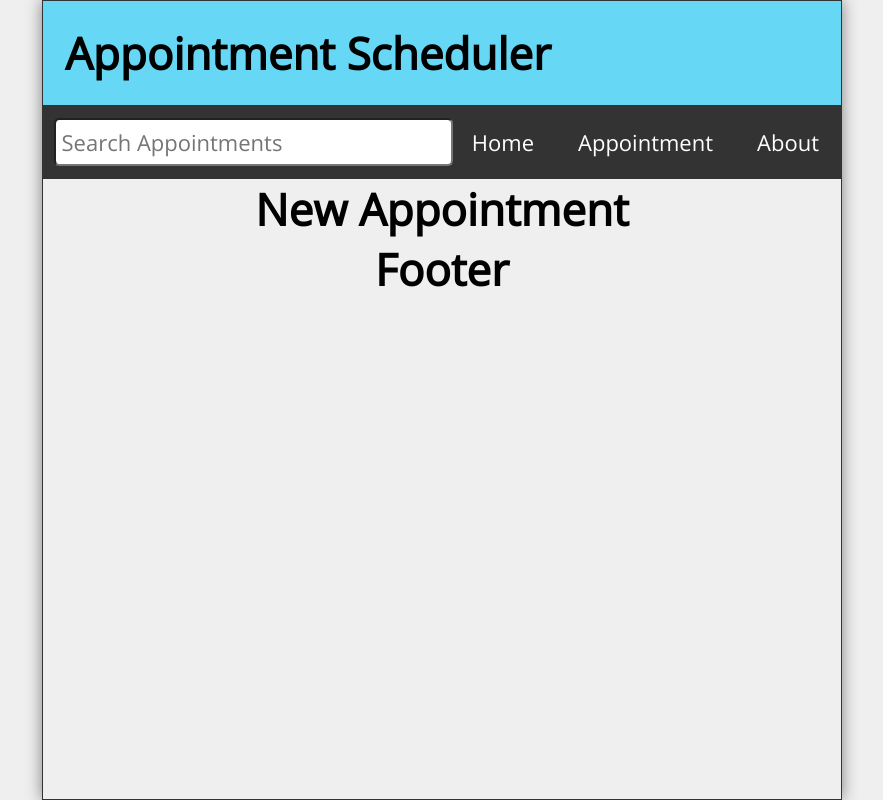
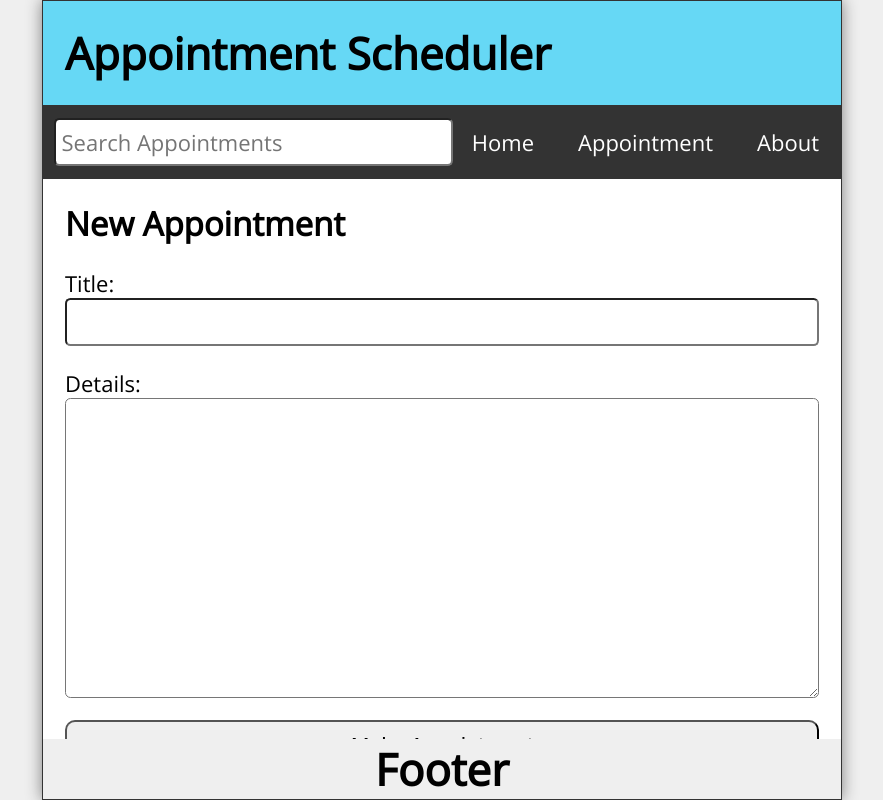
Before and after one commit to niiquash/scheduling-app, a React (Create React App) app in the folder frontend/schedulingapp/: page /appointment in a window 1280 px wide. Shown: the whole page, without its empty margins (198-1081 px from the left). Built offline with nearby package versions, Linux system fonts and the light colour scheme.

Commit message:
added functionality for creating a new appointment

```diff
--- a/frontend/schedulingapp/src/App.js
+++ b/frontend/schedulingapp/src/App.js
@@ -36,7 +36,21 @@ function App() {
   ])
   const [search, setSearch] = useState('');
   const [searchResults, setSearchResults] = useState([]);
+  const [appointmentTitle, setAppointmentTitle] = useState('');
+  const [appointmentDetails, setAppointmentDetails] = useState('');
   const redirect = useNavigate();
+
+  const handleSubmit = (e) => {
+    e.preventDefault();
+    const id = appointments.length ? appointments[appointments.length - 1].id + 1 : 1;
+    const newAppointment = { id, apptTitle: appointmentTitle, apptDetails: appointmentDetails };
+    const allAppointments = [...appointments, newAppointment];
+    setAppointments(allAppointments);
+    setAppointmentTitle('');
+    setAppointmentDetails('');
+    redirect('/');
+
+  }
 
   const handleDelete = (id) => {
     const apptList = appointments.filter(appt => appt.id !== id);
@@ -50,7 +64,14 @@ function App() {
       <Nav search={search} setSearch={setSearch} />
       <Routes>
         <Route path="/" element={<Home appointments={appointments} />} />
-        <Route path="/appointment" element={<NewAppointment />} />
+        <Route path="/appointment"
+          element={<NewAppointment
+            handleSubmit={handleSubmit}
+            appointmentTitle={appointmentTitle}
+            setAppointmentTitle={setAppointmentTitle}
+            appointmentDetails={appointmentDetails}
+            setAppointmentDetails={setAppointmentDetails}
+          />} />
         <Route path="/appointment/:id" element={<AppointmentPage appointments={appointments} handleDelete={handleDelete} />} />
         <Route path="/about" element={<About />} />
         <Route path="*" element={<Missing />} />
--- a/frontend/schedulingapp/src/components/NewAppointment.js
+++ b/frontend/schedulingapp/src/components/NewAppointment.js
@@ -1,9 +1,34 @@
 import React from 'react'
 
-const NewAppointment = () => {
+const NewAppointment = ({
+    handleSubmit,
+    appointmentTitle,
+    setAppointmentTitle,
+    appointmentDetails,
+    setAppointmentDetails
+
+}) => {
     return (
-        <main>
-            <h1>New Appointment</h1>
+        <main className='NewPost'>
+            <h2>New Appointment</h2>
+            <form className='newPostForm' onSubmit={handleSubmit}>
+                <label htmlFor="appointmentTitle">Title: </label>
+                <input
+                    id="appointmentTitle"
+                    type="text"
+                    required
+                    value={appointmentTitle}
+                    onChange={(e) => setAppointmentTitle(e.target.value)}
+                />
+                <label htmlFor="appointmentDetails">Details: </label>
+                <textarea
+                    id="appointmentDetails"
+                    required
+                    value={appointmentDetails}
+                    onChange={(e) => setAppointmentDetails(e.target.value)}
+                />
+                <button type="submit">Make Appointment</button>
+            </form>
         </main>
     )
 }
```
